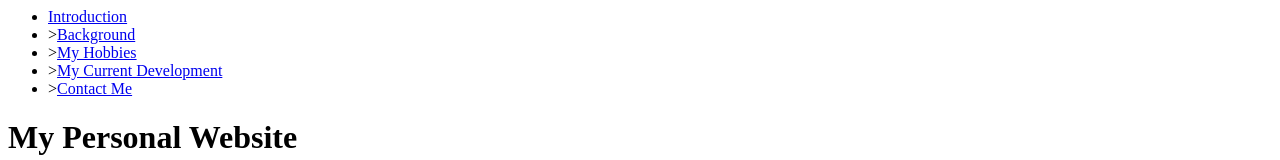
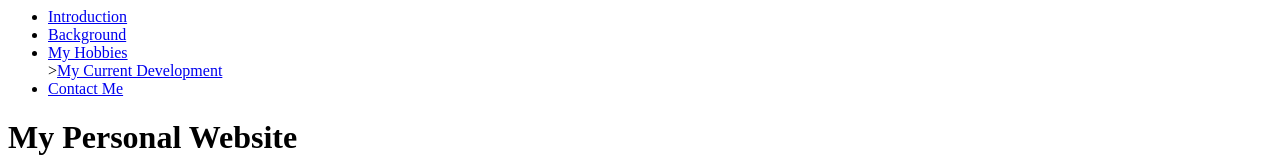
Before and after one commit to isabellehky/personal-website, a plain HTML site: page index.html in a window 1280 px wide. Shown: the top 160 px of the page. Drawn offline with Linux system fonts and the light colour scheme.

Commit message:
new change

```diff
--- a/index.html
+++ b/index.html
@@ -10,10 +10,10 @@
     <nav>
         <ul>
             <li><a href="#introduction">Introduction</a></li>
-            <li>><a href="#background">Background</a></li>
-            <li>><a href="#my hobbies">My Hobbies</a></li>
-            <li>><a href="#current course">My Current Development</a></li>
-            <li>><a href="#contact">Contact Me</a></li>
+            <li><a href="#background">Background</a></li>
+            <li><a href="#my hobbies">My Hobbies</a></li>
+            <l>><a href="#current course">My Current Development</a></li>
+            <li><a href="#contact">Contact Me</a></li>
         </ul>
     </nav>
 
```
